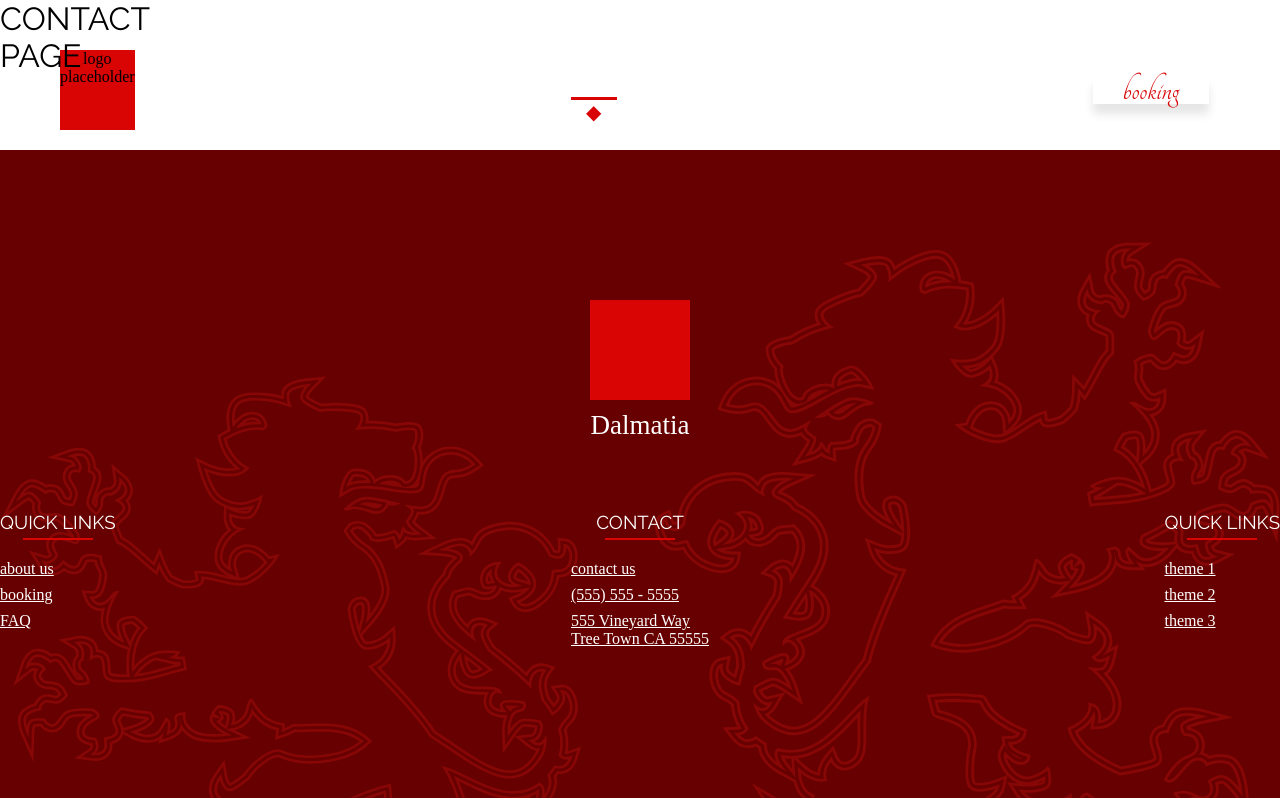
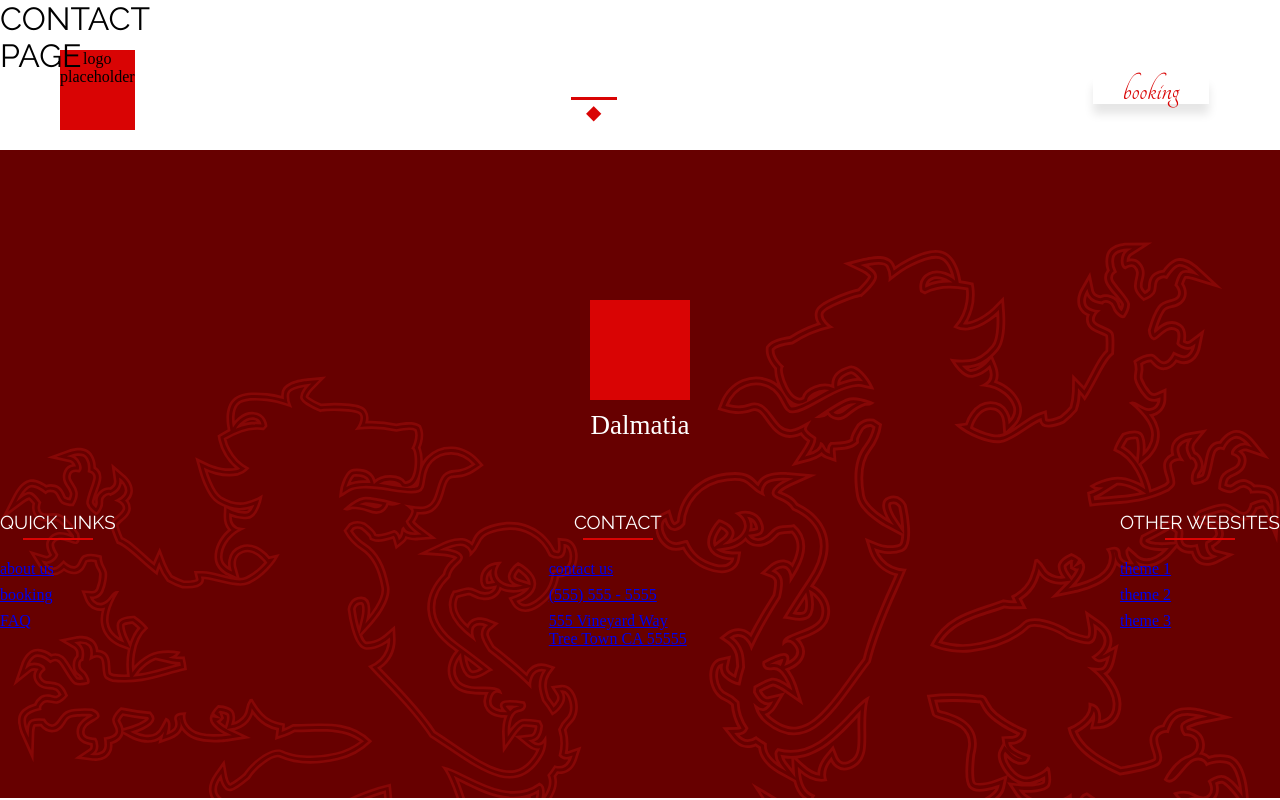
Before and after one commit to victoria-jones/dalmatia-vineyard, a React (Create React App) app: page /contact in a window 1280 px wide. Built offline with nearby package versions, Linux system fonts and the light colour scheme; a web font is replaced by a local one.

Commit message:
added links to the footer

```diff
--- a/src/components/footer/footer.component.jsx
+++ b/src/components/footer/footer.component.jsx
@@ -1,5 +1,6 @@
 import React from 'react';
 
+import { Link } from 'react-router-dom';
 import LionBackground from '../lion-background/lion-background.component';
 
 import './footer.styles.scss';
@@ -16,31 +17,31 @@ const Footer = () => (
                 <div className="footer__nav__section footer__nav__section--1">
                     <h3 className="footer__nav__section--header footer__nav__section--header--1 header-style header-style--1">Quick links</h3>
                     <ul className="footer__nav__list">
-                        <li className="footer__nav__item"><span className="footer__nav__link">about us</span></li>
-                        <li className="footer__nav__item"><span className="footer__nav__link">booking</span></li>
-                        <li className="footer__nav__item"><span className="footer__nav__link">FAQ</span></li>
+                        <li className="footer__nav__item"><Link className="footer__nav__link" to="/about">about us</Link></li>
+                        <li className="footer__nav__item"><Link className="footer__nav__link" to="/contact">booking</Link></li>
+                        <li className="footer__nav__item"><Link className="footer__nav__link" to="/">FAQ</Link></li>
                     </ul>
                 </div>
 
                 <div className="footer__nav__section footer__nav__section--2">
                 <h3 className="footer__nav__section--header footer__nav__section--header--2 header-style header-style--1">Contact</h3>
                     <ul className="footer__nav__list">
-                        <li className="footer__nav__item"><span className="footer__nav__link">contact us</span></li>
-                        <li className="footer__nav__item"><span className="footer__nav__link">(555) 555 - 5555</span></li>
+                        <li className="footer__nav__item"><Link className="footer__nav__link" to="/contact">contact us</Link></li>
+                        <li className="footer__nav__item"><Link className="footer__nav__link" to="/contact">(555) 555 - 5555</Link></li>
                         <li className="footer__nav__item">
-                            <span className="footer__nav__link">
+                            <Link className="footer__nav__link" to="/contact">
                                 <span className="footer__nav__link--span">555 Vineyard Way</span>Tree Town CA 55555
-                            </span>
+                            </Link>
                         </li>
                     </ul>
                 </div>
 
                 <div className="footer__nav__section footer__nav__section--3">
-                <h3 className="footer__nav__section--header footer__nav__section--header--3 header-style header-style--1">Quick links</h3>
+                <h3 className="footer__nav__section--header footer__nav__section--header--3 header-style header-style--1">Other Websites</h3>
                     <ul className="footer__nav__list">
-                        <li className="footer__nav__item"><span className="footer__nav__link">theme 1</span></li>
-                        <li className="footer__nav__item"><span className="footer__nav__link">theme 2</span></li>
-                        <li className="footer__nav__item"><span className="footer__nav__link">theme 3</span></li>
+                        <li className="footer__nav__item"><Link className="footer__nav__link" to="/">theme 1</Link></li>
+                        <li className="footer__nav__item"><Link className="footer__nav__link" to="/">theme 2</Link></li>
+                        <li className="footer__nav__item"><Link className="footer__nav__link" to="/">theme 3</Link></li>
                     </ul>
                 </div>
             </section>
```
Also changed, not shown: 1 other file (tests, documents, lock files or other folders).
